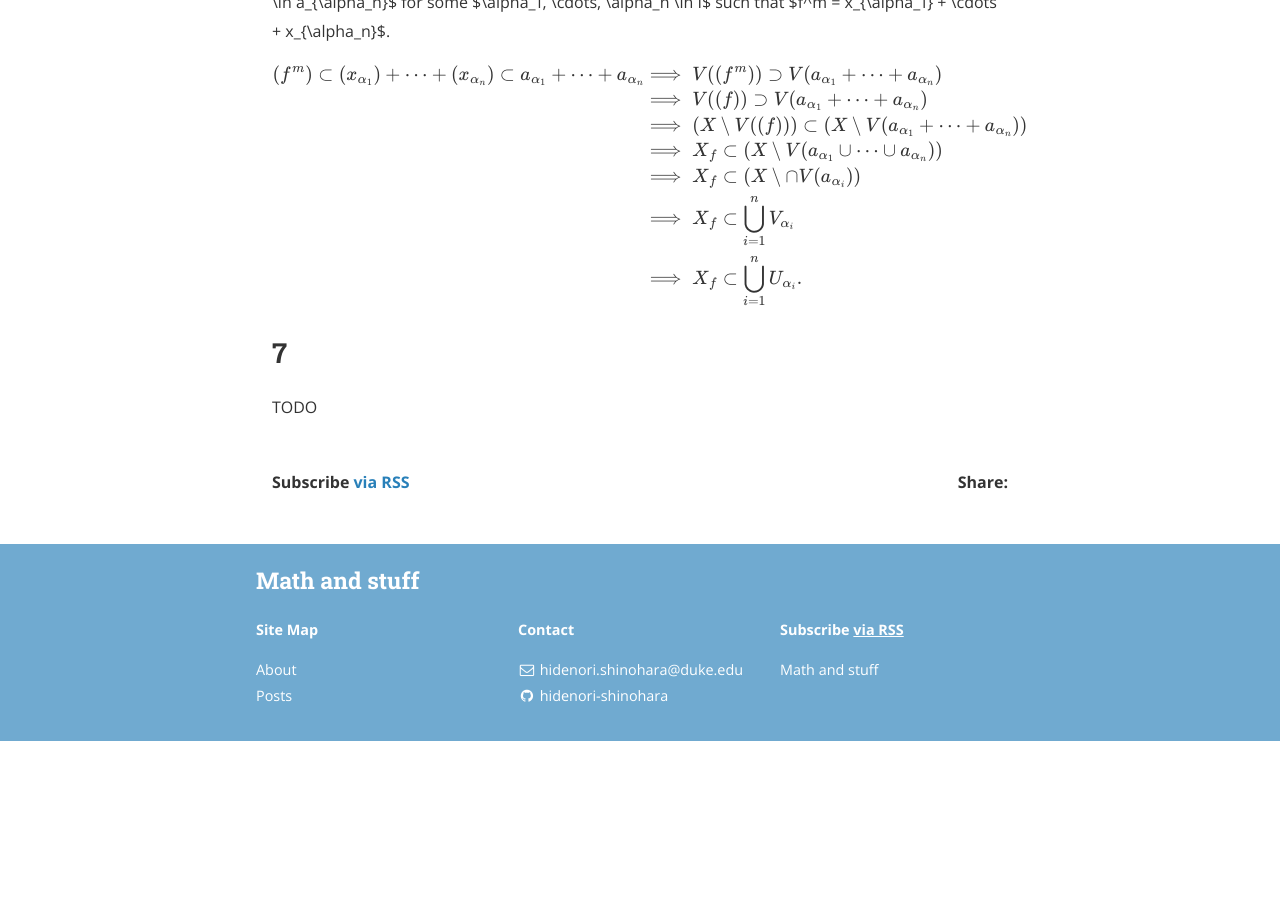
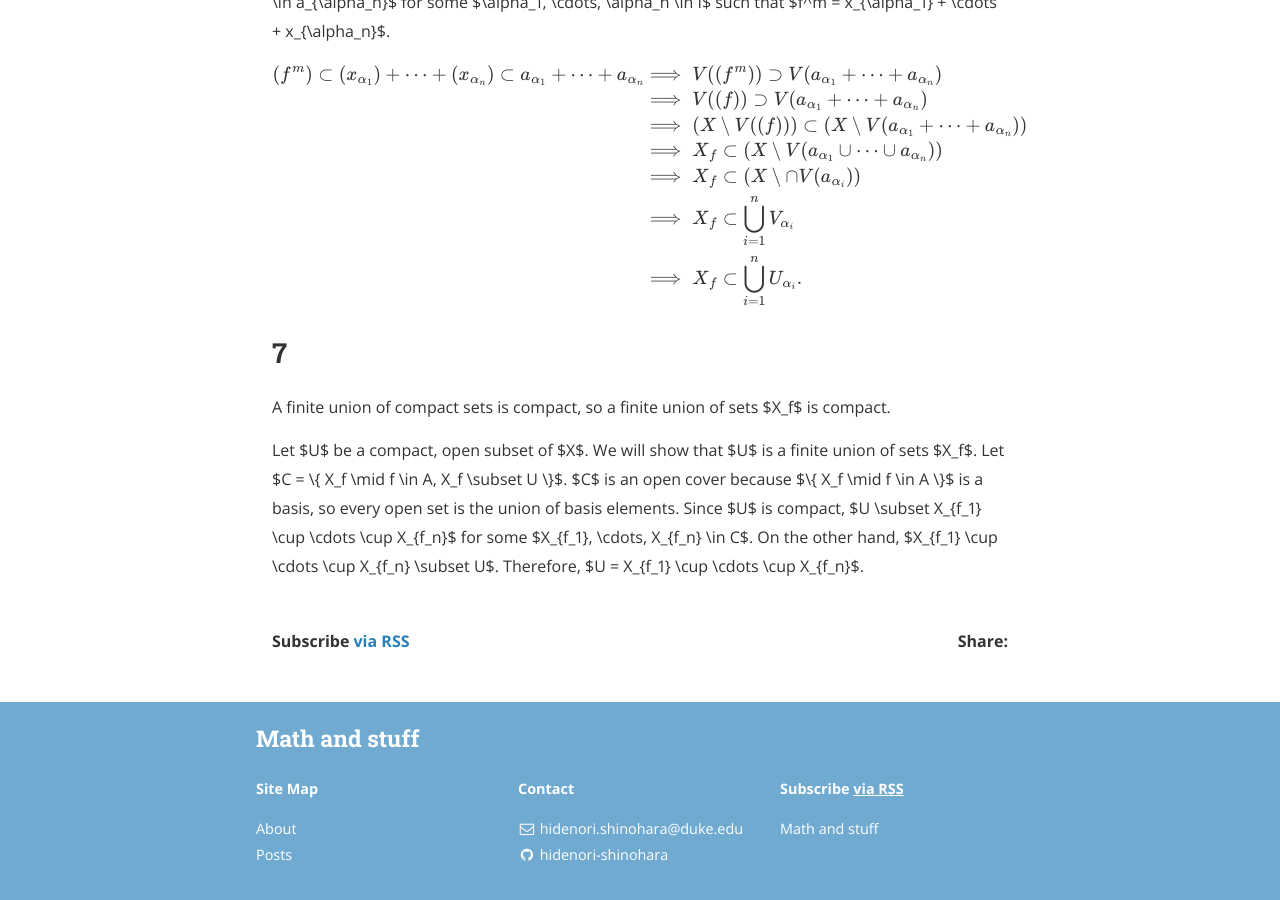
Before and after one commit to hidenori-shinohara/hidenori-shinohara.github.io, a Jekyll site: the page built from _posts/atiyah/chapter1/2019-12-17-zariski-topology-ex-1-17.md, in a window 1280 px wide and 900 px high, scrolled down 3182 px. Built offline with Jekyll 4.4.1, drawn with Linux system fonts in a browser that asks for light colours; nearby versions of some CDN libraries; formulas are drawn with MathJax 3; before the commit the page ends 3923 px from its top, so only the background shows below that; some of the changed text lies outside the part shown.

Commit message:
Finish the last subproblem of ex 1-17 [atiyah]

```diff
--- a/_posts/atiyah/chapter1/2019-12-17-zariski-topology-ex-1-17.md
+++ b/_posts/atiyah/chapter1/2019-12-17-zariski-topology-ex-1-17.md
@@ -160,4 +160,12 @@ $$
 $$
 
 ## 7
-TODO
+A finite union of compact sets is compact, so a finite union of sets $X_f$ is compact.
+
+Let $U$ be a compact, open subset of $X$.
+We will show that $U$ is a finite union of sets $X_f$.
+Let $C = \\{ X_f \mid f \in A, X_f \subset U \\}$.
+$C$ is an open cover because $\\{ X_f \mid f \in A \\}$ is a basis, so every open set is the union of basis elements.
+Since $U$ is compact, $U \subset X_{f_1} \cup \cdots \cup X_{f_n}$ for some $X_{f_1}, \cdots, X_{f_n} \in C$.
+On the other hand, $X_{f_1} \cup \cdots \cup X_{f_n} \subset U$.
+Therefore, $U = X_{f_1} \cup \cdots \cup X_{f_n}$.
```
Also changed, not shown: other parts of _posts/atiyah/chapter1/2019-12-17-zariski-topology-ex-1-17.md (+1 -1 lines).
